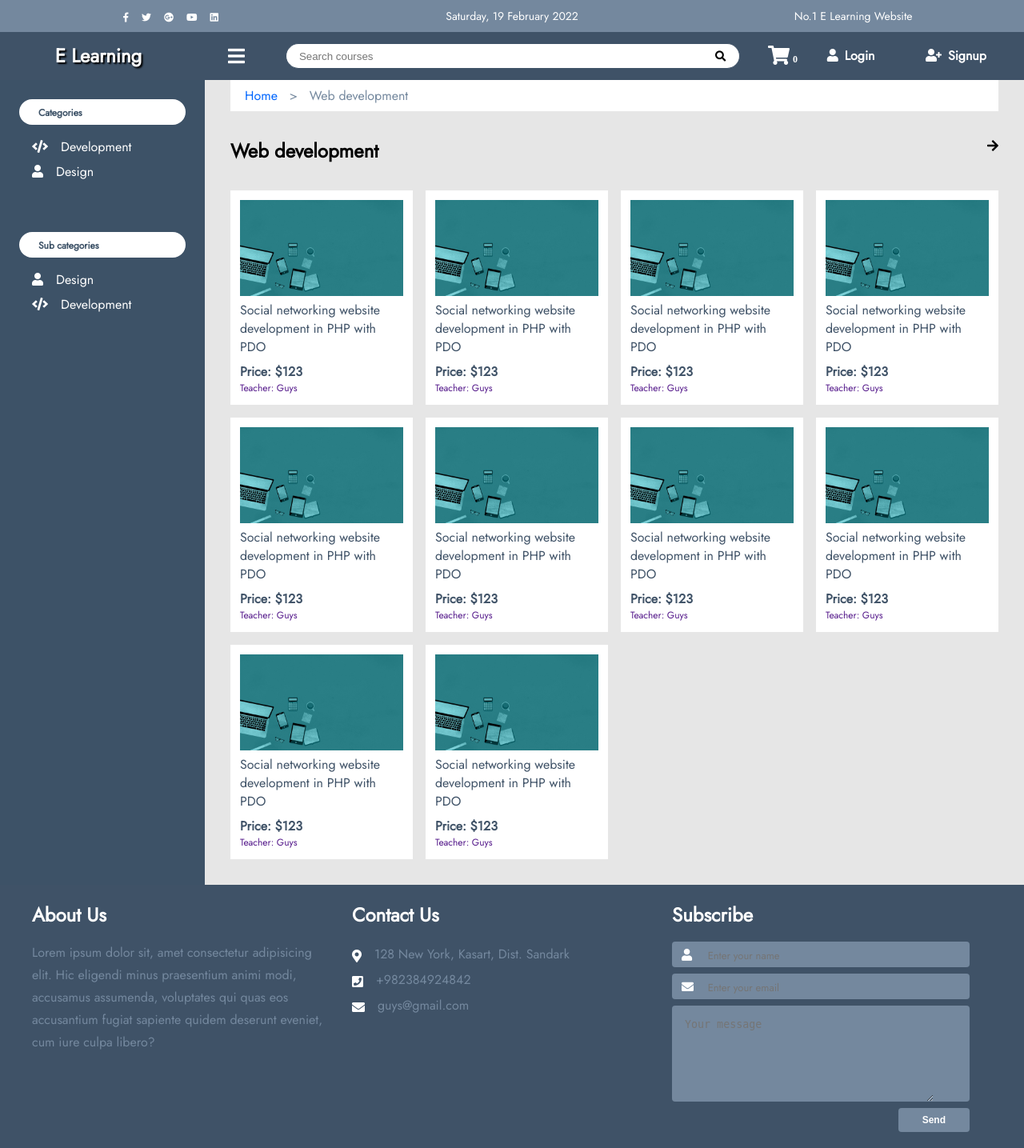
After one commit to GuysKapen/ELearningPHP, a PHP site: page /category.php in a window 1280 px wide. The commit adds this page. Shown: the whole page at 80% size. Run offline with PHP 8.4, Linux system fonts and the light colour scheme; data that the repository does not hold is empty; some libraries are stand-ins or nearby versions.

Commit message:
Add category page

```diff
--- /dev/null
+++ b/category.php
@@ -0,0 +1,133 @@
+<!DOCTYPE html>
+<html lang="en">
+
+<head>
+    <meta charset="UTF-8">
+    <meta http-equiv="X-UA-Compatible" content="IE=edge">
+    <meta name="viewport" content="width=device-width, initial-scale=1.0">
+    <title>E Learning | Home</title>
+    <link rel="stylesheet" href="css/style.css" />
+    <link rel="stylesheet" href="https://cdnjs.cloudflare.com/ajax/libs/font-awesome/5.8.2/css/all.min.css" />
+</head>
+
+<body>
+
+    <?php include("inc/header.php") ?>
+    <div id="wrap" class="flex min-h-screen">
+        <div class="w-1/5 bg-primary p-4">
+            <div class="primary-btn bg-white-imp text-primary-imp w-full">Categories</div>
+            <ul class="list-none pl-2 mt-2">
+                <li class="mt-1"><a href="" class="decorate-none text-white"><i class="fa fa-code mr-2"></i>Development</a></li>
+                <li class="mt-1"><a href="" class="decorate-none text-white"><i class="fa fa-user mr-2"></i>Design</a></li>
+            </ul>
+
+            <div class="primary-btn bg-white-imp text-primary-imp w-full mt-8">Sub categories</div>
+            <ul class="list-none pl-2 mt-2">
+                <li class="mt-1"><a href="" class="decorate-none text-white"><i class="fa fa-user mr-2"></i>Design</a></li>
+                <li class="mt-1"><a href="" class="decorate-none text-white"><i class="fa fa-code mr-2"></i>Development</a></li>
+            </ul>
+        </div>
+        <div class="w-4/5">
+            <div id="crumb">
+                <span><a href="index.php">Home</a></span>
+                <span>></span>
+                <span>Web development</span>
+            </div>
+            <div class="flex space-between p-6">
+                <h2>
+                    Web development
+                </h2>
+                <span>
+                    <i class="fa fa-arrow-right"></i>
+                </span>
+            </div>
+            <div class="grid grid-col-4 px-6 grid-gap-2 pb-6">
+                <div class="course-card">
+                    <a href="">
+                        <img src="imgs/courses/course_1.jpg" alt="">
+                        <h3>Social networking website development in PHP with PDO</h3>
+                        <h4>Price: $123</h4>
+                        <h5>Teacher: Guys</h5>
+                    </a>
+                </div>
+                <div class="course-card">
+                    <a href="">
+                        <img src="imgs/courses/course_1.jpg" alt="">
+                        <h3>Social networking website development in PHP with PDO</h3>
+                        <h4>Price: $123</h4>
+                        <h5>Teacher: Guys</h5>
+                    </a>
+                </div>
+                <div class="course-card">
+                    <a href="">
+                        <img src="imgs/courses/course_1.jpg" alt="">
+                        <h3>Social networking website development in PHP with PDO</h3>
+                        <h4>Price: $123</h4>
+                        <h5>Teacher: Guys</h5>
+                    </a>
+                </div>
+                <div class="course-card">
+                    <a href="">
+                        <img src="imgs/courses/course_1.jpg" alt="">
+                        <h3>Social networking website development in PHP with PDO</h3>
+                        <h4>Price: $123</h4>
+                        <h5>Teacher: Guys</h5>
+                    </a>
+                </div>
+                <div class="course-card">
+                    <a href="">
+                        <img src="imgs/courses/course_1.jpg" alt="">
+                        <h3>Social networking website development in PHP with PDO</h3>
+                        <h4>Price: $123</h4>
+                        <h5>Teacher: Guys</h5>
+                    </a>
+                </div>
+                <div class="course-card">
+                    <a href="">
+                        <img src="imgs/courses/course_1.jpg" alt="">
+                        <h3>Social networking website development in PHP with PDO</h3>
+                        <h4>Price: $123</h4>
+                        <h5>Teacher: Guys</h5>
+                    </a>
+                </div>
+                <div class="course-card">
+                    <a href="">
+                        <img src="imgs/courses/course_1.jpg" alt="">
+                        <h3>Social networking website development in PHP with PDO</h3>
+                        <h4>Price: $123</h4>
+                        <h5>Teacher: Guys</h5>
+                    </a>
+                </div>
+                <div class="course-card">
+                    <a href="">
+                        <img src="imgs/courses/course_1.jpg" alt="">
+                        <h3>Social networking website development in PHP with PDO</h3>
+                        <h4>Price: $123</h4>
+                        <h5>Teacher: Guys</h5>
+                    </a>
+                </div>
+                <div class="course-card">
+                    <a href="">
+                        <img src="imgs/courses/course_1.jpg" alt="">
+                        <h3>Social networking website development in PHP with PDO</h3>
+                        <h4>Price: $123</h4>
+                        <h5>Teacher: Guys</h5>
+                    </a>
+                </div>
+                <div class="course-card">
+                    <a href="">
+                        <img src="imgs/courses/course_1.jpg" alt="">
+                        <h3>Social networking website development in PHP with PDO</h3>
+                        <h4>Price: $123</h4>
+                        <h5>Teacher: Guys</h5>
+                    </a>
+                </div>
+            </div>
+        </div>
+
+    </div>
+    <?php include("inc/footer.php") ?>
+
+</body>
+
+</html>
--- a/css/style.css
+++ b/css/style.css
@@ -8,6 +8,14 @@
 
 .mt-2 {
     margin-top: 1rem;
+}
+
+.mt-1 {
+    margin-top: 0.5rem;
+}
+
+.mt-8 {
+    margin-top: 4rem;
 }
 
 .mr-1 {
@@ -30,12 +38,28 @@
     width: 66.66%;
 }
 
+.w-1\/5 {
+    width: 20%;
+}
+
+.w-4\/5 {
+    width: 80%;
+}
+
 .h-full {
     height: 100%;
 }
 
 .h-24 {
     height: 6rem;
+}
+
+.h-screen {
+    height: 100vh;
+}
+
+.min-h-screen {
+    min-height: 100vh;
 }
 
 .pl-2 {
@@ -48,6 +72,19 @@
 
 .p-4 {
     padding: 1.5rem;
+}
+
+.p-6 {
+    padding: 2rem;
+}
+
+.pb-6 {
+    padding-bottom: 2rem;
+}
+
+.px-6 {
+    padding-left: 2rem;
+    padding-right: 2rem;
 }
 
 .w-full {
@@ -82,6 +119,18 @@
     background: #fff;
 }
 
+.bg-white-imp {
+    background: #fff !important;
+}
+
+.bg-primary {
+    background: #3d5267;
+}
+
+.text-primary-imp {
+    color: #3d5267 !important;
+}
+
 .text-white {
     color: white;
 }
@@ -92,6 +141,10 @@
 
 .flex {
     display: flex;
+}
+
+.flex-grow {
+    flex-grow: 1;
 }
 
 .space-between {
@@ -481,32 +534,34 @@ body {
     font-family: 'Jost', sans-serif;
 }
 
-#top-course .course-card {
+.course-card {
     background: #fff;
-    margin: 0.75rem;
     padding: 0.75rem;
-    width: 160px;
-    height: 240px;
     transition: all 250ms ease-in-out;
 }
 
-#top-course .course-card a {
+.course-card a {
     text-decoration: none;
 }
 
-#top-course .course-card img {
+.course-card img {
     width: 100%;
     height: 120px;
 }
 
-#top-course .course-card a h3 {
+.course-card a h3 {
     color: #3f5267;
-    font-size: 15px;
+    font-size: 1rem;
     font-weight: normal;
     text-align: left;
 }
 
-#top-course .course-card a h4 {
+#top-course .course-card a h3 {
+    font-size: 1rem;
+    text-align: left;
+}
+
+.course-card a h4 {
     color: #3f5267;
     font-size: 16px;
     font-weight: bold;
@@ -514,21 +569,28 @@ body {
     margin-top: 8px;
 }
 
-#top-course .course-card a h5 {
+.course-card a h5 {
     font-size: 12px;
     font-weight: normal;
     text-align: left;
 }
 
-#top-course .course-card:hover {
+.course-card:hover {
     transform: scale(1.12);
 }
 
 .grid {
     display: grid;
     grid-template-columns: repeat(5, auto);
-    justify-content: space-evenly;
-    grid-gap: 0.5rem;
+    justify-content: space-between;
+}
+
+.grid-gap-2 {
+    grid-gap: 1rem;
+}
+
+.grid-col-4 {
+    grid-template-columns: repeat(4, auto);
 }
 
 #footer {
--- a/inc/courses.php
+++ b/inc/courses.php
@@ -1,6 +1,6 @@
 <div id="top-course">
     <h3>Top courses</h3>
-    <div class="grid">
+    <div class="grid grid-gap-2">
         <div class="course-card">
             <a href="">
                 <img src="imgs/courses/course_1.jpg" alt="">
```
